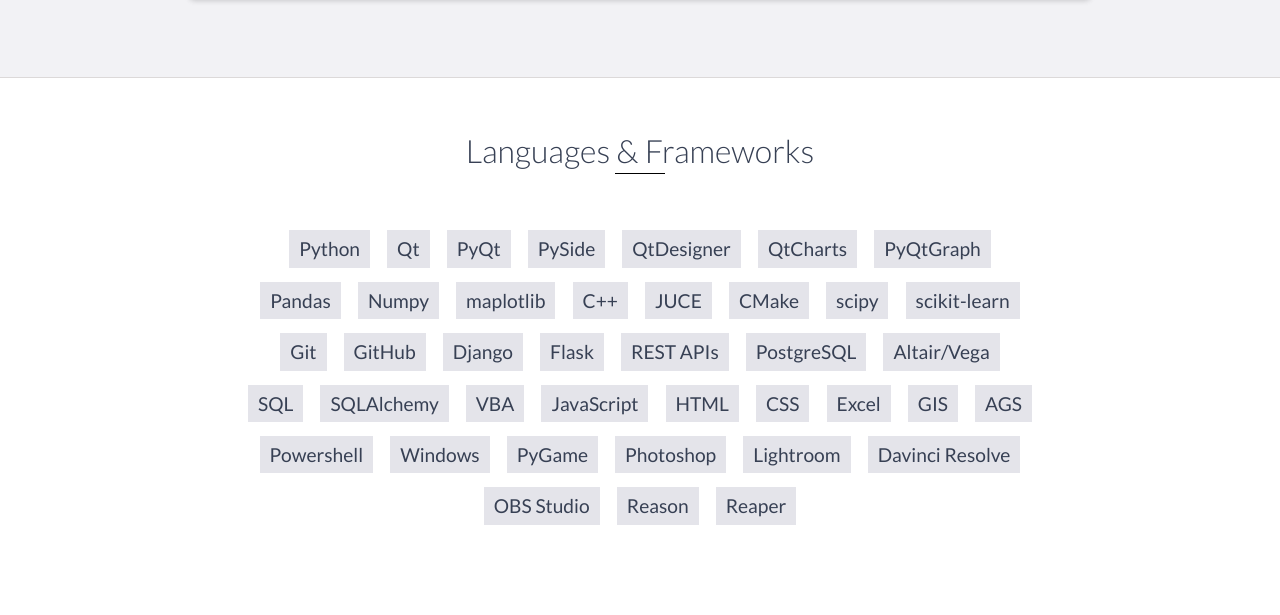
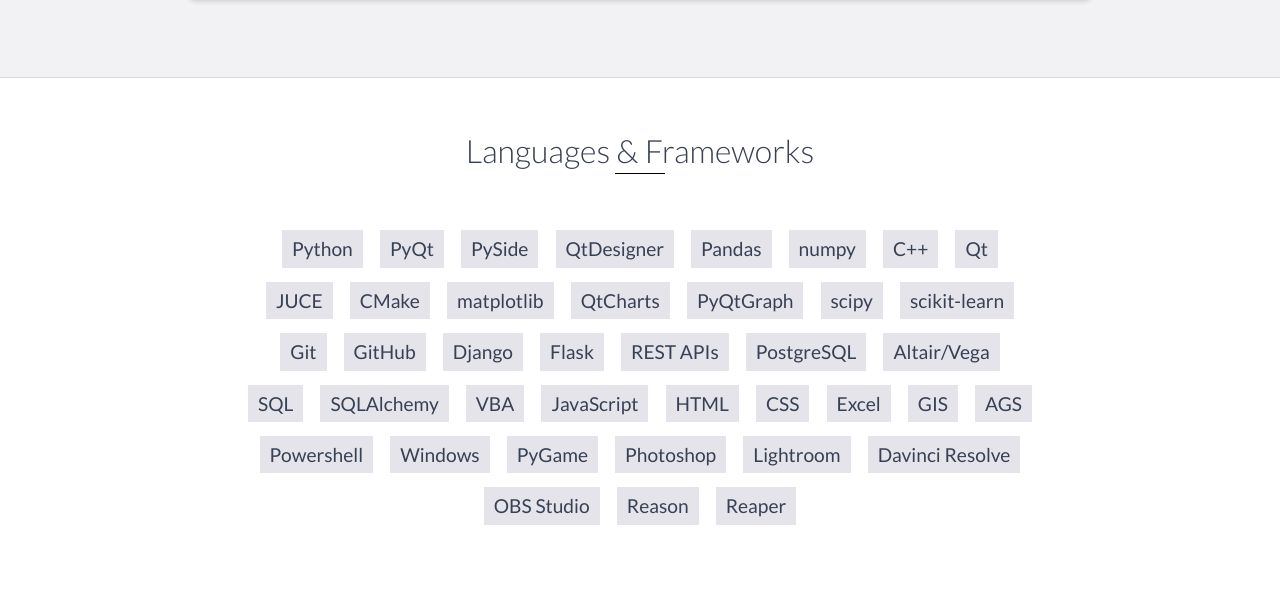
Before and after one commit to lachesis17/portfolio, a plain HTML site: page index.html in a window 1280 px wide. Shown: the part 3295-3910 px from the top of the page. Drawn offline with nearby package versions, Linux system fonts and the light colour scheme.

Commit message:
Update index.html

```diff
--- a/index.html
+++ b/index.html
@@ -201,18 +201,18 @@
         <h2 class="heading">Languages & Frameworks</h2>
         <ul>
             <li>Python</li>
-            <li>Qt</li>
             <li>PyQt</li>
             <li>PySide</li>
             <li>QtDesigner</li>
+            <li>Pandas</li>
+            <li>numpy</li>
+            <li>C++</li>
+            <li>Qt</li>
+            <li>JUCE</li>
+            <li>CMake</li>
+            <li>matplotlib</li>
             <li>QtCharts</li>
             <li>PyQtGraph</li>
-            <li>Pandas</li>
-            <li>Numpy</li>
-            <li>maplotlib</li>
-            <li>C++</li>
-            <li>JUCE</li>
-            <li>CMake</li>
             <li>scipy</li>
             <li>scikit-learn</li>
             <li>Git</li>
```
